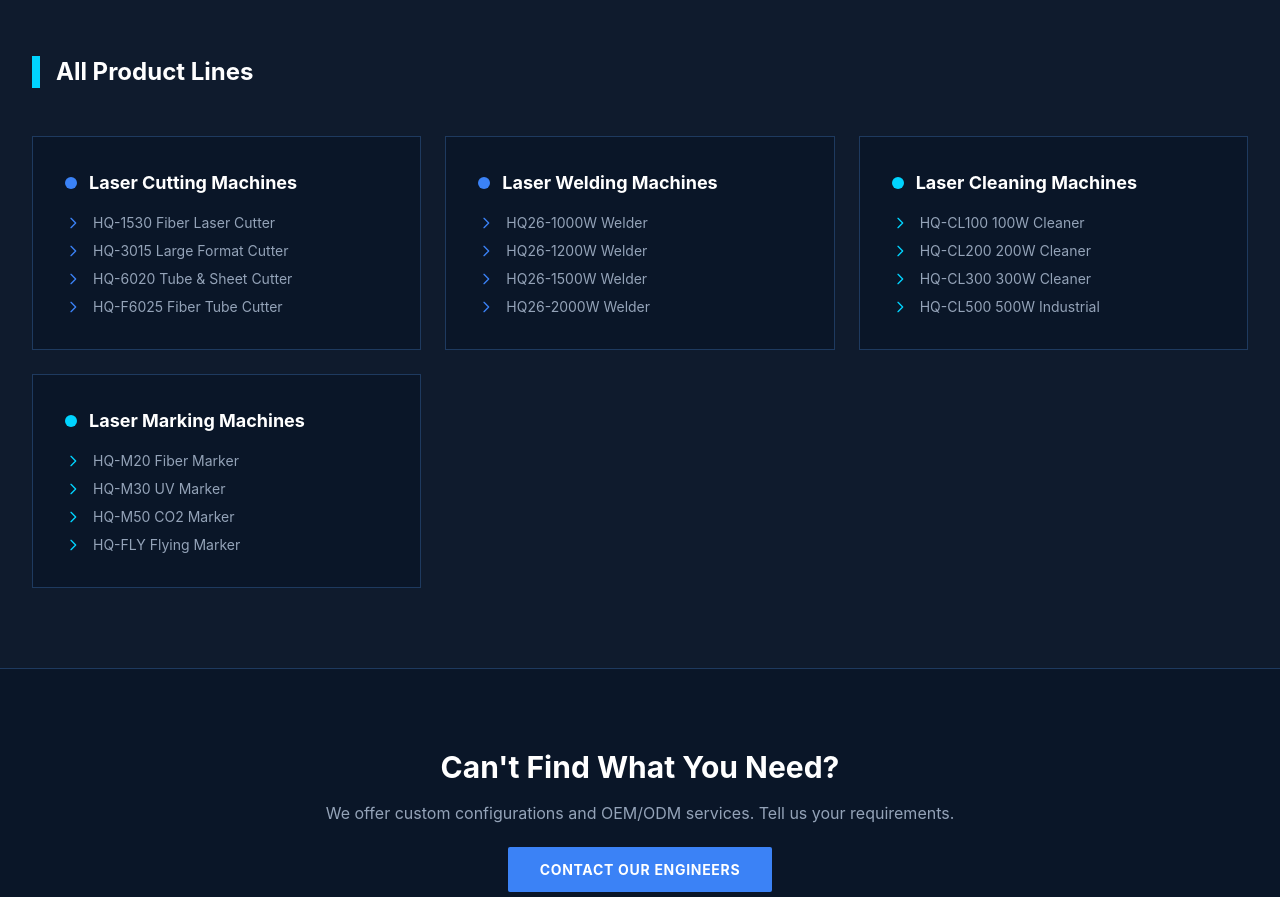
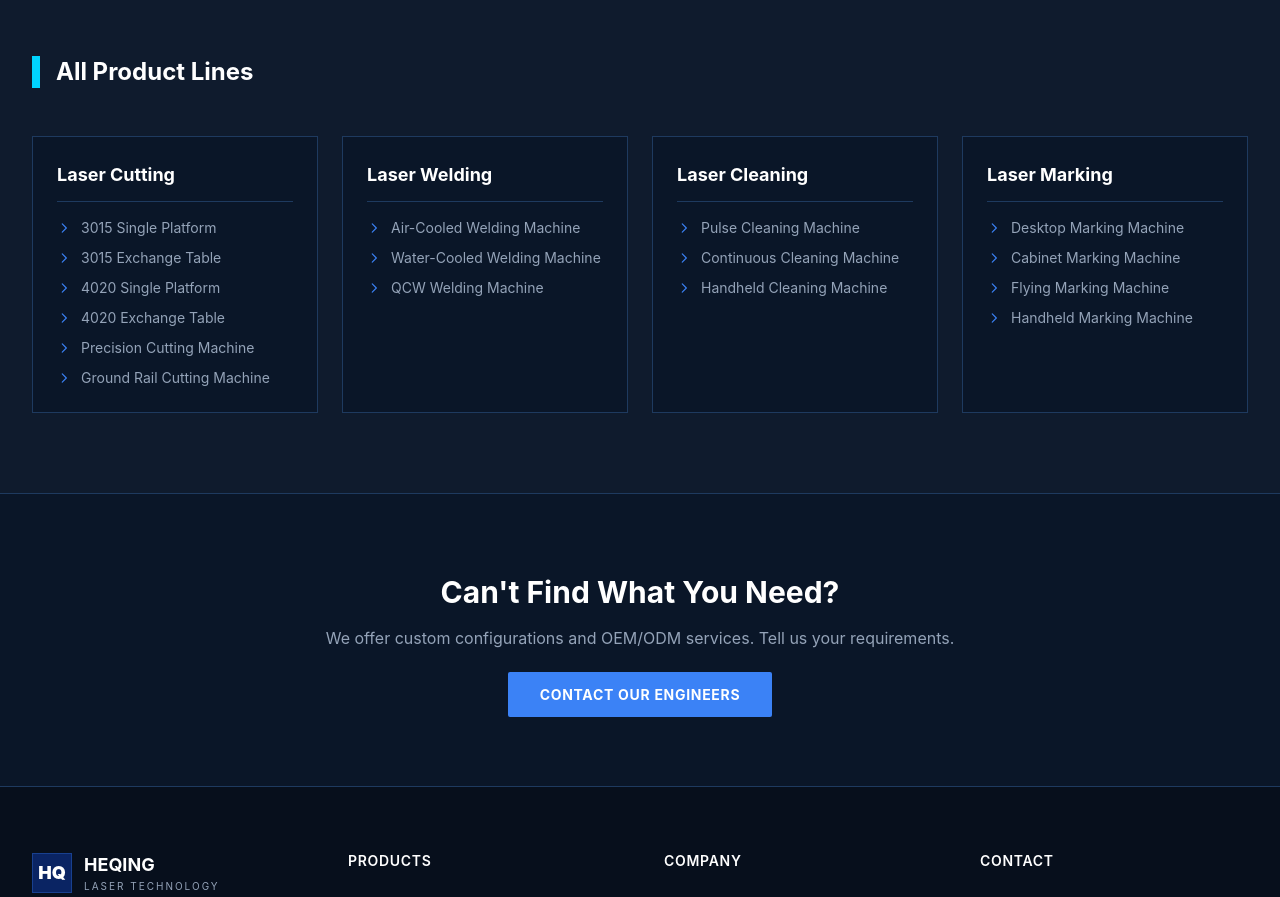
Before and after one commit to sition624/-hqlaser-website, a Next.js app: page /products in a window 1280 px wide. Shown: the part 1060-1957 px from the top of the page. Built offline with nearby package versions, Linux system fonts and the light colour scheme; a web font is replaced by a local one.

Commit message:
feat: 更新All Product Lines为4列布局，按用户要求列出各产品线子分类
Coze-Commit-Type: user
Coze-User-ID: 3313247914569780
Coze-Conversation-ID: 10940187

```diff
--- a/src/app/products/page.tsx
+++ b/src/app/products/page.tsx
@@ -38,6 +38,45 @@ const productCategories = [
     models: ['HQ-M20 Fiber Marker', 'HQ-M30 UV Marker', 'HQ-M50 CO2 Marker', 'HQ-FLY Flying Marker'],
     href: '/contact',
     accent: '#00D4FF',
+  },
+];
+
+const productLines = [
+  {
+    name: "Laser Cutting",
+    models: [
+      "3015 Single Platform",
+      "3015 Exchange Table",
+      "4020 Single Platform",
+      "4020 Exchange Table",
+      "Precision Cutting Machine",
+      "Ground Rail Cutting Machine",
+    ],
+  },
+  {
+    name: "Laser Welding",
+    models: [
+      "Air-Cooled Welding Machine",
+      "Water-Cooled Welding Machine",
+      "QCW Welding Machine",
+    ],
+  },
+  {
+    name: "Laser Cleaning",
+    models: [
+      "Pulse Cleaning Machine",
+      "Continuous Cleaning Machine",
+      "Handheld Cleaning Machine",
+    ],
+  },
+  {
+    name: "Laser Marking",
+    models: [
+      "Desktop Marking Machine",
+      "Cabinet Marking Machine",
+      "Flying Marking Machine",
+      "Handheld Marking Machine",
+    ],
   },
 ];
 
@@ -181,17 +220,16 @@ export default function ProductsPage() {
             <h2 className="text-2xl font-bold text-white">All Product Lines</h2>
           </div>
 
-          <div className="grid grid-cols-1 sm:grid-cols-2 lg:grid-cols-3 gap-6">
-            {productCategories.map((cat) => (
-              <div key={cat.name} className="bg-[#0A1628] border border-[#1E3A5F] rounded-sm p-8">
-                <div className="flex items-center gap-3 mb-4">
-                  <div className="w-3 h-3 rounded-full" style={{ backgroundColor: cat.accent }} />
-                  <h3 className="text-lg font-bold text-white">{cat.name}</h3>
-                </div>
-                <ul className="space-y-2">
-                  {cat.models.map((model) => (
-                    <li key={model} className="flex items-center gap-3 text-sm text-[#94A3B8]">
-                      <svg className="w-4 h-4 shrink-0" style={{ color: cat.accent }} fill="none" stroke="currentColor" viewBox="0 0 24 24">
+          <div className="grid grid-cols-1 sm:grid-cols-2 lg:grid-cols-4 gap-6">
+            {productLines.map((line) => (
+              <div key={line.name} className="bg-[#0A1628] border border-[#1E3A5F] rounded-sm p-6">
+                <h3 className="text-lg font-bold text-white mb-4 pb-3 border-b border-[#1E3A5F]">
+                  {line.name}
+                </h3>
+                <ul className="space-y-2.5">
+                  {line.models.map((model) => (
+                    <li key={model} className="flex items-center gap-2.5 text-sm text-[#94A3B8]">
+                      <svg className="w-3.5 h-3.5 shrink-0 text-[#3B82F6]" fill="none" stroke="currentColor" viewBox="0 0 24 24">
                         <path strokeLinecap="round" strokeLinejoin="round" strokeWidth={2} d="M9 5l7 7-7 7" />
                       </svg>
                       {model}
```
